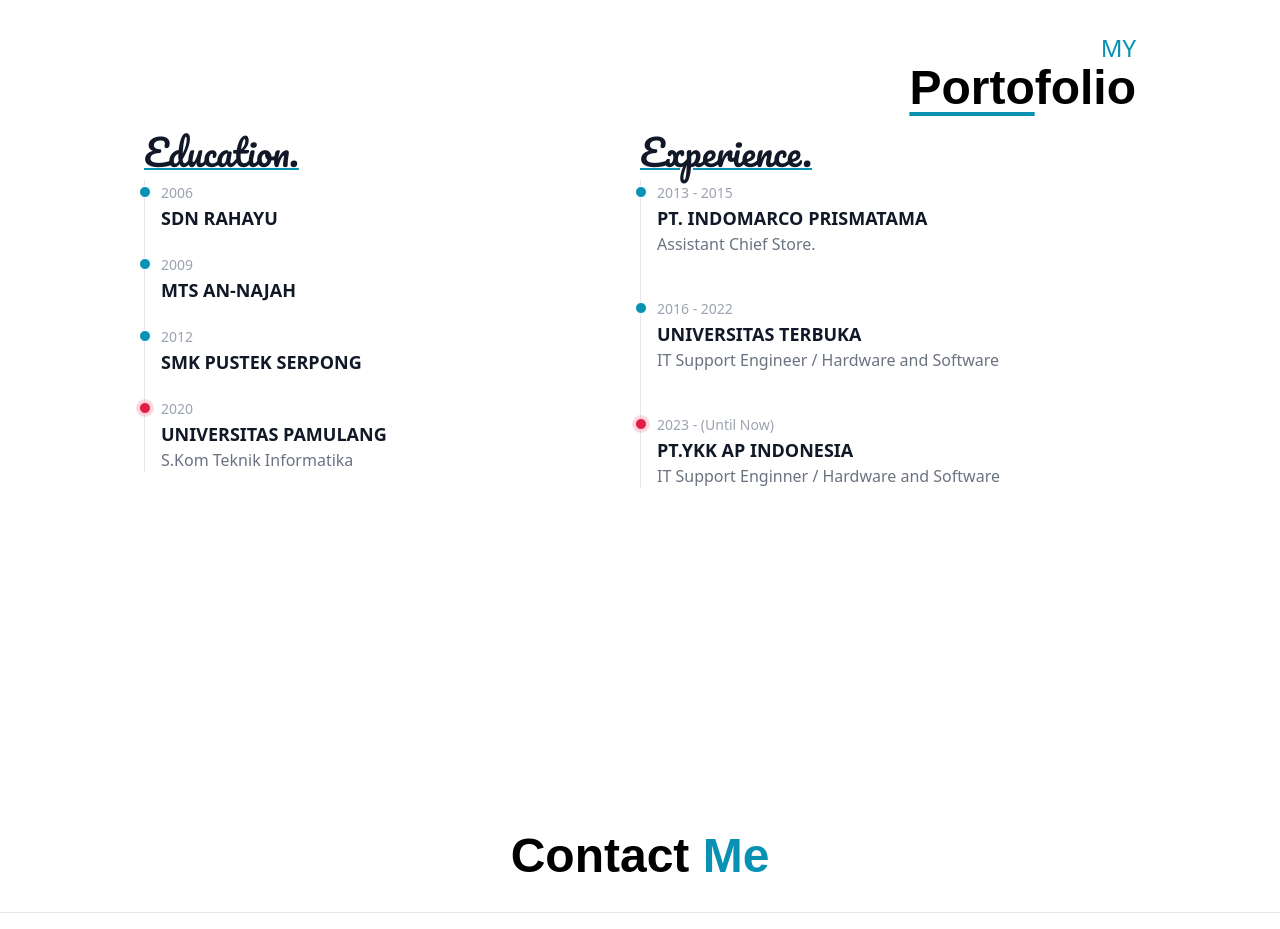
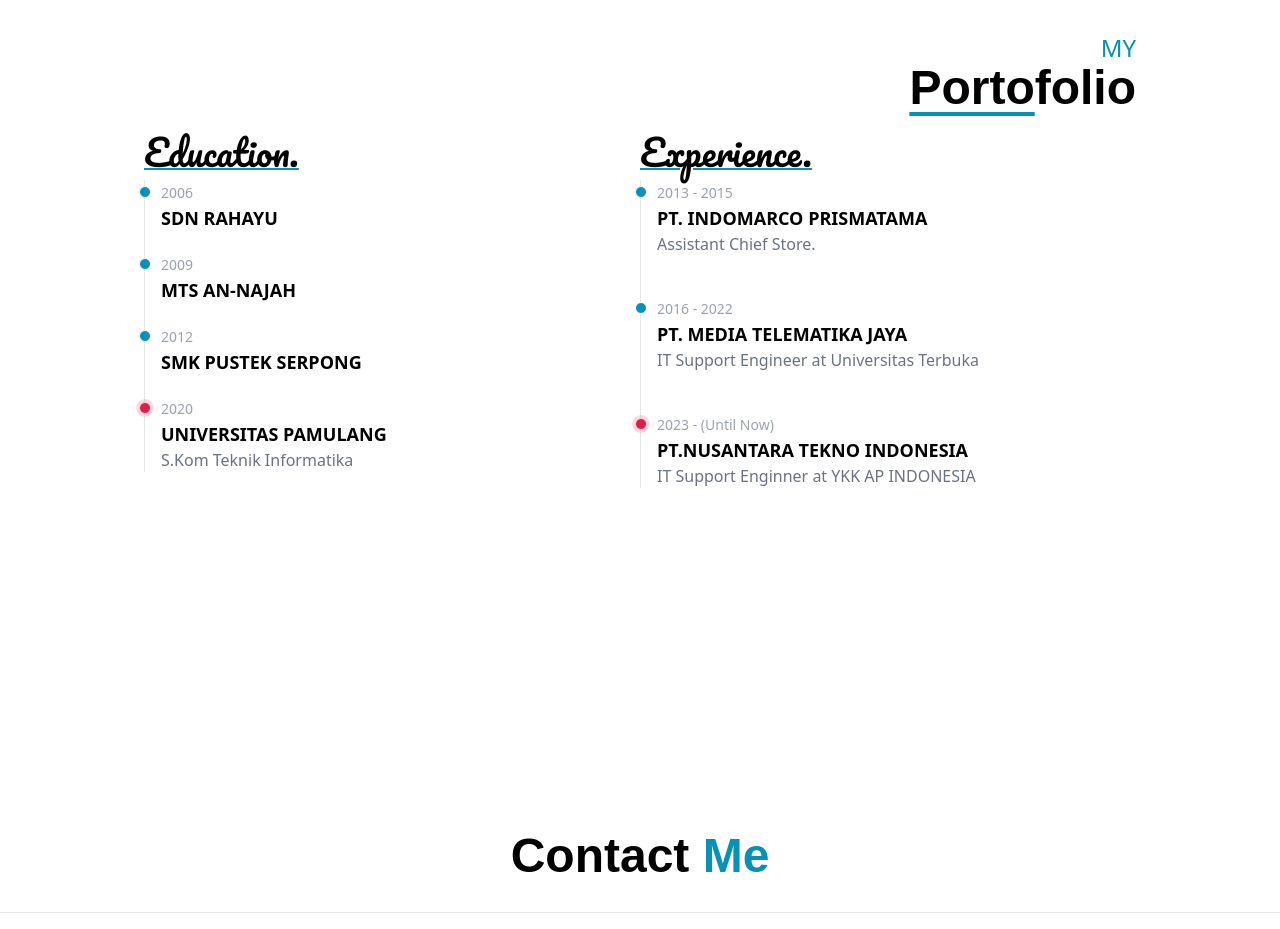
Before and after one commit to copcop22/landingpage-tailwind-css, a website: page public/index.html in a window 1280 px wide. Shown: the part 2480-3409 px from the top of the page. Drawn offline with nearby package versions, Linux system fonts and the light colour scheme.

Commit message:
Update text colors for headings in index.html

```diff
--- a/public/index.html
+++ b/public/index.html
@@ -446,7 +446,7 @@
 
                         <div class="lg:h-screen md:w-1/2 lg:w-1/2">
                             <h1
-                                class="text-4xl  font-Pacifico text-gray-900 text-black underline underline-offset-3 decoration-cyan-600 decoration-2 md:mb-2">
+                                class="text-4xl  font-Pacifico text-black underline underline-offset-3 decoration-cyan-600 decoration-2 md:mb-2">
                                 Education.</h1>
                             <ol class="relative border-l border-gray-200 dark:border-gray-700">
 
@@ -459,7 +459,7 @@
 
                                     <time
                                         class="mb-1 text-sm font-normal leading-none text-gray-400 dark:text-gray-500">2006</time>
-                                    <h3 class="text-lg font-semibold text-gray-900">SDN RAHAYU</h3>
+                                    <h3 class="text-lg font-semibold text-black">SDN RAHAYU</h3>
 
 
                                 </li>
@@ -470,7 +470,7 @@
                                     </div>
                                     <time
                                         class="mb-1 text-sm font-normal leading-none text-gray-400 dark:text-gray-500">2009</time>
-                                    <h3 class="text-lg font-semibold text-gray-900 dark:text-white">MTS AN-NAJAH
+                                    <h3 class="text-lg font-semibold text-black">MTS AN-NAJAH
                                     </h3>
 
                                 </li>
@@ -480,7 +480,7 @@
                                     </div>
                                     <time
                                         class="mb-1 text-sm font-normal leading-none text-gray-400 dark:text-gray-500">2012</time>
-                                    <h3 class="text-lg font-semibold text-gray-900 dark:text-white">SMK PUSTEK SERPONG
+                                    <h3 class="text-lg font-semibold text-black">SMK PUSTEK SERPONG
                                     </h3>
 
                                 </li>
@@ -495,7 +495,7 @@
 
                                     <time
                                         class="mb-1 text-sm font-normal leading-none text-gray-400 dark:text-gray-500">2020</time>
-                                    <h3 class="text-lg font-semibold text-gray-900 dark:text-white">UNIVERSITAS PAMULANG
+                                    <h3 class="text-lg font-semibold text-black">UNIVERSITAS PAMULANG
                                     </h3>
                                     <p class="mb-4 text-base font-normal text-gray-500 dark:text-gray-400">S.Kom Teknik
                                         Informatika
@@ -507,7 +507,7 @@
 
                         <div class="lg:h-screen md:w-1/2 lg:w-1/2 mt-10 md:mt-0">
                             <h1
-                                class="text-4xl font-Pacifico text-gray-900 dark:text-white underline underline-offset-3 decoration-cyan-600 decoration-2 md:mb-2">
+                                class="text-4xl font-Pacifico text-black underline underline-offset-3 decoration-cyan-600 decoration-2 md:mb-2">
                                 Experience.</h1>
                             <ol class="relative border-l border-gray-200 dark:border-gray-700">
                                 <li class="mb-10 ml-4">
@@ -519,7 +519,7 @@
                                     <time
                                         class="mb-1 text-sm font-normal leading-none text-gray-400 dark:text-gray-500">2013
                                         - 2015</time>
-                                    <h3 class="text-lg font-semibold text-gray-900 dark:text-white">PT. INDOMARCO
+                                    <h3 class="text-lg font-semibold text-black">PT. INDOMARCO
                                         PRISMATAMA
                                     </h3>
                                     <p class="mb-4 text-base font-normal text-gray-500 dark:text-gray-400">Assistant
@@ -534,10 +534,10 @@
                                     <time
                                         class="mb-1 text-sm font-normal leading-none text-gray-400 dark:text-gray-500">2016
                                         - 2022</time>
-                                    <h3 class="text-lg font-semibold text-gray-900 dark:text-white">UNIVERSITAS TERBUKA
+                                    <h3 class="text-lg font-semibold text-black">PT. MEDIA TELEMATIKA JAYA
                                     </h3>
                                     <p class="text-base font-normal text-gray-500 dark:text-gray-400">IT Support
-                                        Engineer / Hardware and Software</p>
+                                        Engineer at Universitas Terbuka</p>
                                 </li>
 
                                  <li class="mb-10 ml-4">
@@ -548,9 +548,9 @@
                                     </div>
                                     <time
                                         class="mb-1 text-sm font-normal leading-none text-gray-400 dark:text-gray-500">2023 - (Until Now)</time>
-                                    <h3 class="text-lg font-semibold text-gray-900 dark:text-white">PT.YKK AP INDONESIA
+                                    <h3 class="text-lg font-semibold text-black">PT.NUSANTARA TEKNO INDONESIA
                                     </h3>
-                                    <p class="text-base font-normal text-gray-500 dark:text-gray-400">IT Support Enginner / Hardware and Software</p>
+                                    <p class="text-base font-normal text-gray-500 dark:text-gray-400">IT Support Enginner at YKK AP INDONESIA</p>
                                 </li>
 
 
```
